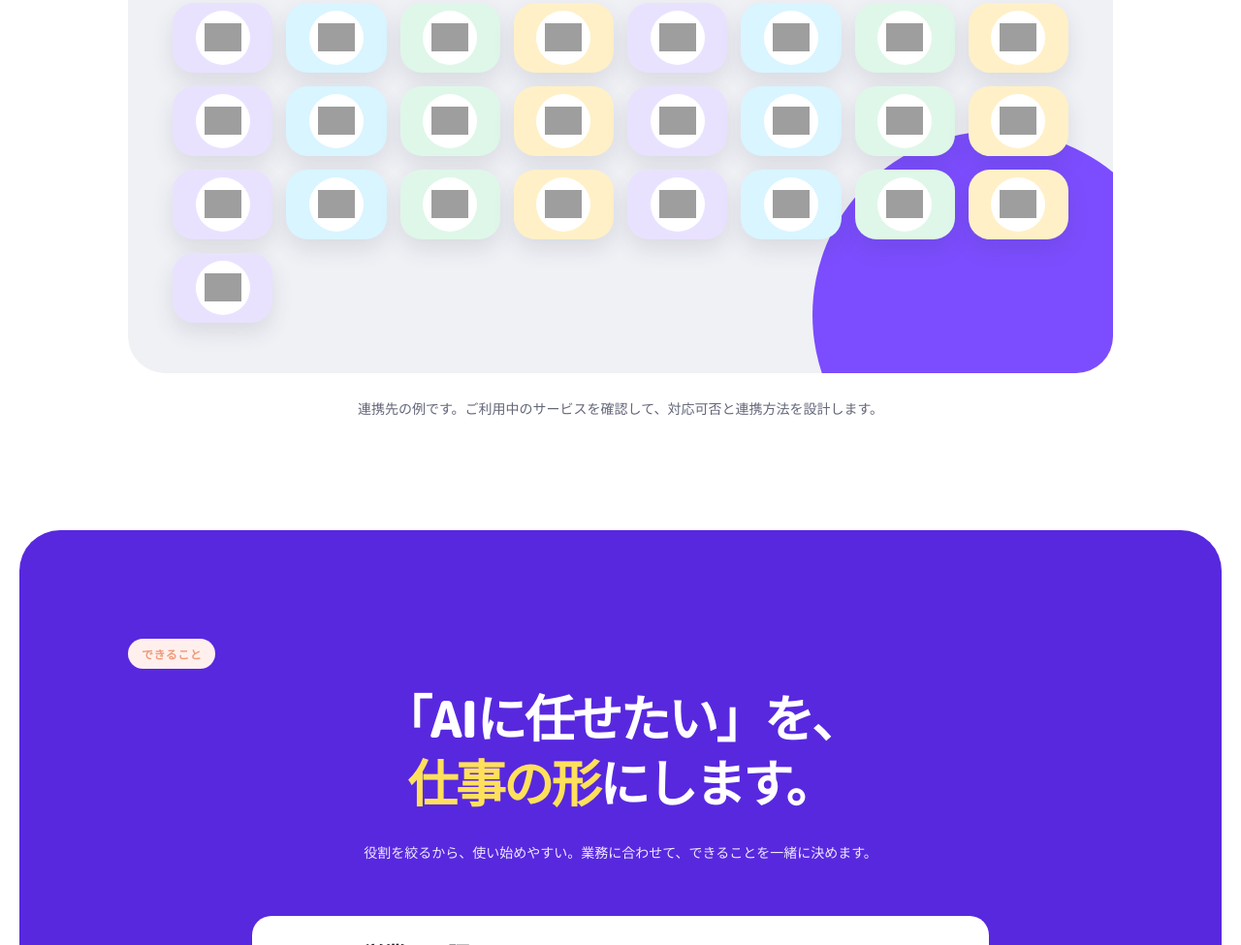
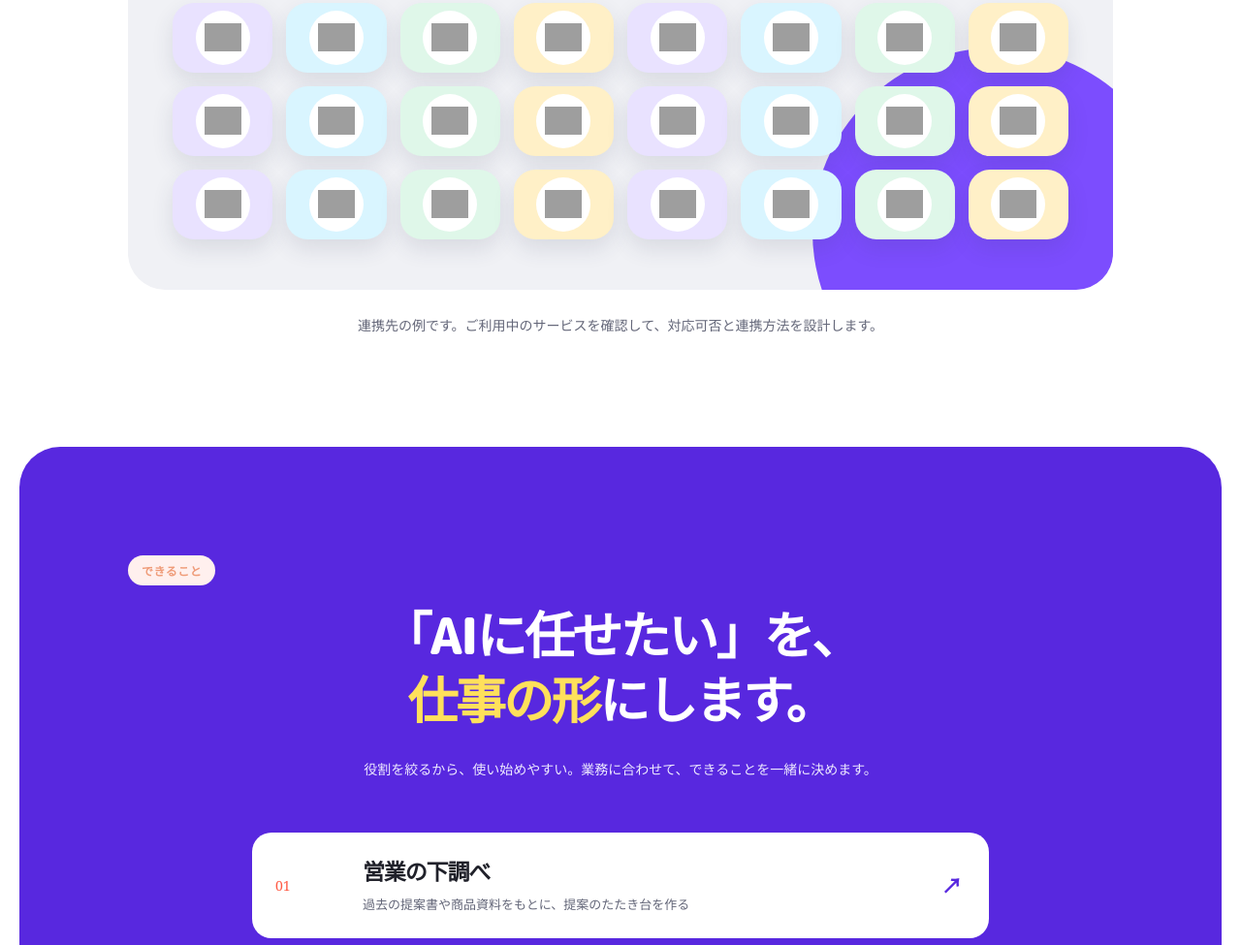
Before and after one commit to ihatov08/def-inc-corporate-site, an Astro site: page /ai-employee in a window 1280 px wide. Shown: the part 4054-5029 px from the top of the page at 97% size. Built offline with nearby package versions, Linux system fonts and the light colour scheme; Astro itself is replaced by a stand-in of ours; grey boxes are pictures that could not be loaded.

Commit message:
Align SaaS logos into three rows

```diff
--- a/src/pages/ai-employee.astro
+++ b/src/pages/ai-employee.astro
@@ -46,7 +46,6 @@ const saasExamples = [
   ['HubSpot', 'https://api.iconify.design/logos/hubspot.svg', 'H'],
   ['Zendesk', 'https://api.iconify.design/logos/zendesk.svg', 'Z'],
   ['Shopify', 'https://api.iconify.design/logos/shopify.svg', 'S'],
-  ['WordPress', 'https://api.iconify.design/logos/wordpress-icon.svg', 'W'],
   ['Stripe', 'https://api.iconify.design/logos/stripe.svg', 'S'],
 ];
 
```
